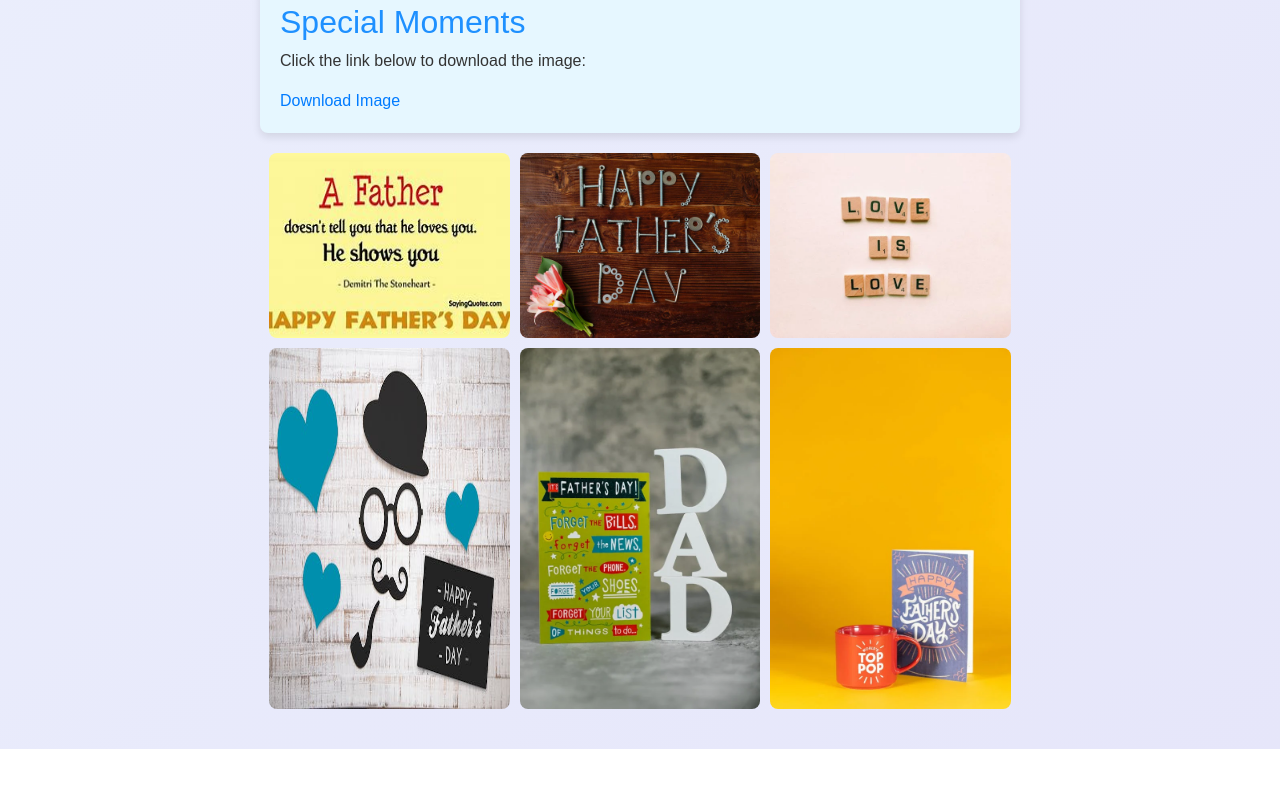
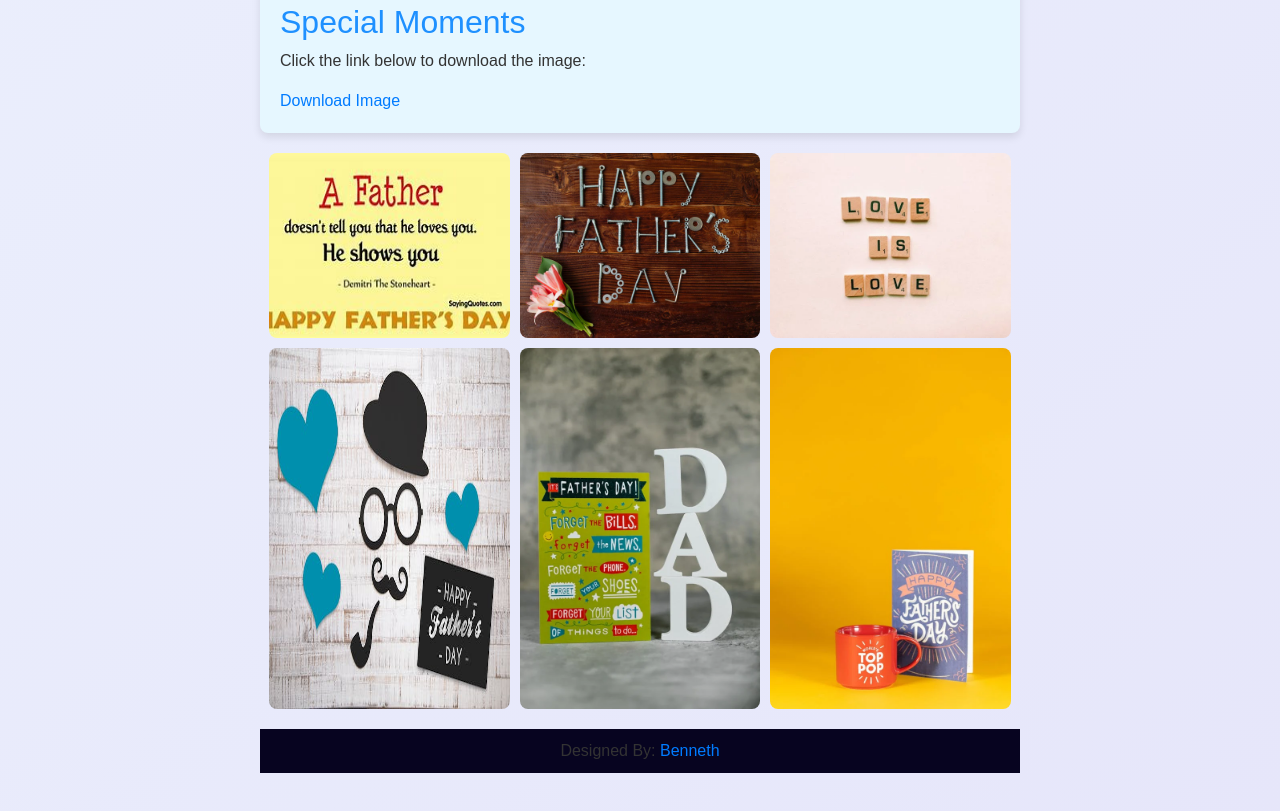
Before and after one commit to Eyecon14/Bennett, a plain HTML site: page index.html in a window 1280 px wide. Shown: the part 2805-3616 px from the top of the page. Before the commit the page ends 3554 px from the top, so only its background shows below. Drawn offline with nearby package versions, Linux system fonts and the light colour scheme.

Commit message:
Add files via upload

```diff
--- a/index.html
+++ b/index.html
@@ -159,6 +159,13 @@
                 width: calc(50% - 10px);
             }
         }
+
+        .footer {
+            text-align: center;
+            margin-top: 20px;
+            padding: 10px;
+            background-color: #070420;
+        }
     </style>
 </head>
 <body>
@@ -218,6 +225,10 @@
             <img src="pexels-photo-2312124.jpeg" alt="Gallery Image 4">
             <img src="pexels-photo-8341891.webp" alt="Gallery Image 5">
             <img src="pexels-photo-8341895.webp" alt="Gallery Image 6">
+        </div>
+
+        <div class="footer">
+            Designed By: <a href="https://www.eyetech.site">Benneth</a>
         </div>
 
 
```
